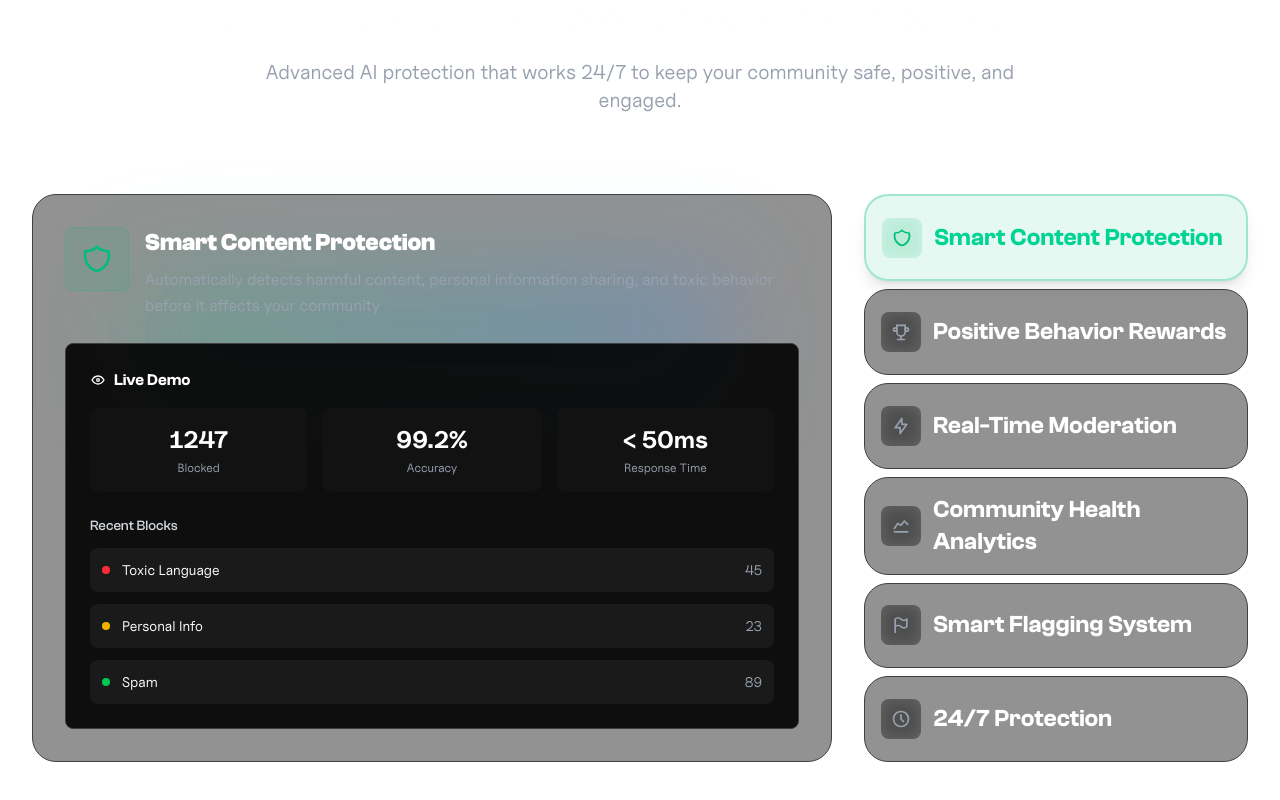
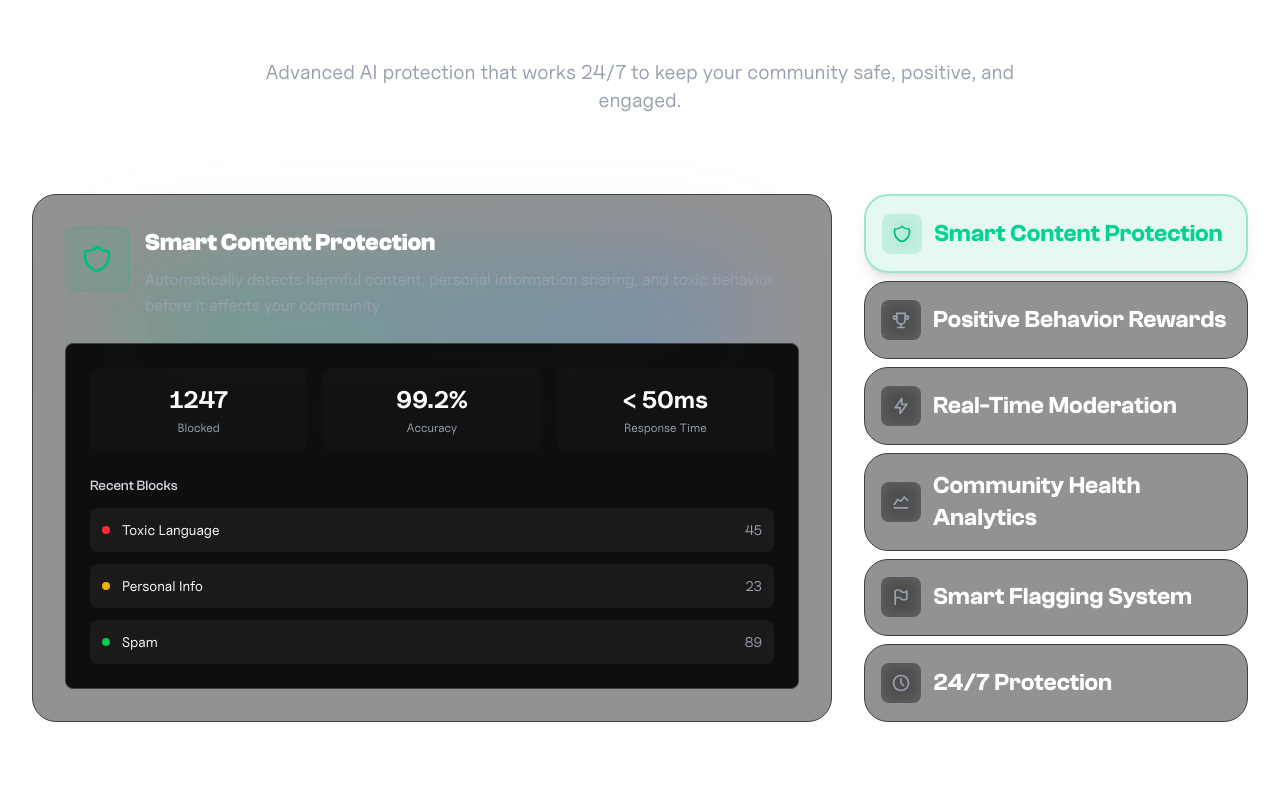
Before and after one commit to katjpg/bloom-ai-dashboard, a Next.js app in the folder landing/: page / in a window 1280 px wide. Shown: the part 2338-3138 px from the top of the page. Built offline with nearby package versions, Linux system fonts and the light colour scheme.

Commit message:
main feature card styling

```diff
--- a/landing/src/components/main-features/feature-demos/analytics-demo.tsx
+++ b/landing/src/components/main-features/feature-demos/analytics-demo.tsx
@@ -41,13 +41,6 @@ export function AnalyticsDemo({ feature, animateIn }: AnalyticsDemoProps) {
 
       {/* Feature Demo */}
       <div className="bg-black/90 rounded-lg border border-neutral-700 p-6">
-        <h4
-          className="text-white font-semibold mb-4 flex items-center gap-2"
-          style={{ fontFamily: 'var(--font-clash-grotesk)' }}
-        >
-          <IconEye className="w-4 h-4" />
-          Live Demo
-        </h4>
 
         <div className="space-y-6">
           {/* Stats Grid */}
--- a/landing/src/components/main-features/feature-demos/flagging-demo.tsx
+++ b/landing/src/components/main-features/feature-demos/flagging-demo.tsx
@@ -41,13 +41,6 @@ export function FlaggingDemo({ feature, animateIn }: FlaggingDemoProps) {
 
       {/* Feature Demo */}
       <div className="bg-black/90 rounded-lg border border-neutral-700 p-6">
-        <h4
-          className="text-white font-semibold mb-4 flex items-center gap-2"
-          style={{ fontFamily: 'var(--font-clash-grotesk)' }}
-        >
-          <IconEye className="w-4 h-4" />
-          Live Demo
-        </h4>
 
         <div className="space-y-6">
           {/* Stats Grid */}
--- a/landing/src/components/main-features/feature-demos/moderation-demo.tsx
+++ b/landing/src/components/main-features/feature-demos/moderation-demo.tsx
@@ -41,13 +41,6 @@ export function ModerationDemo({ feature, animateIn }: ModerationDemoProps) {
 
       {/* Feature Demo */}
       <div className="bg-black/90 rounded-lg border border-neutral-700 p-6">
-        <h4
-          className="text-white font-semibold mb-4 flex items-center gap-2"
-          style={{ fontFamily: 'var(--font-clash-grotesk)' }}
-        >
-          <IconEye className="w-4 h-4" />
-          Live Demo
-        </h4>
 
         <div className="space-y-6">
           {/* Stats Grid */}
--- a/landing/src/components/main-features/feature-demos/monitoring-demo.tsx
+++ b/landing/src/components/main-features/feature-demos/monitoring-demo.tsx
@@ -41,13 +41,6 @@ export function MonitoringDemo({ feature, animateIn }: MonitoringDemoProps) {
 
       {/* Feature Demo */}
       <div className="bg-black/90 rounded-lg border border-neutral-700 p-6">
-        <h4
-          className="text-white font-semibold mb-4 flex items-center gap-2"
-          style={{ fontFamily: 'var(--font-clash-grotesk)' }}
-        >
-          <IconEye className="w-4 h-4" />
-          Live Demo
-        </h4>
 
         <div className="space-y-6">
           {/* Stats Grid */}
--- a/landing/src/components/main-features/feature-demos/protection-demo.tsx
+++ b/landing/src/components/main-features/feature-demos/protection-demo.tsx
@@ -41,13 +41,6 @@ export function ProtectionDemo({ feature, animateIn }: ProtectionDemoProps) {
 
       {/* Feature Demo */}
       <div className="bg-black/90 rounded-lg border border-neutral-700 p-6">
-        <h4
-          className="text-white font-semibold mb-4 flex items-center gap-2"
-          style={{ fontFamily: 'var(--font-clash-grotesk)' }}
-        >
-          <IconEye className="w-4 h-4" />
-          Live Demo
-        </h4>
 
         <div className="space-y-6">
           {/* Stats Grid */}
--- a/landing/src/components/main-features/feature-demos/rewards-demo.tsx
+++ b/landing/src/components/main-features/feature-demos/rewards-demo.tsx
@@ -41,13 +41,6 @@ export function RewardsDemo({ feature, animateIn }: RewardsDemoProps) {
 
       {/* Feature Demo */}
       <div className="bg-black/90 rounded-lg border border-neutral-700 p-6">
-        <h4
-          className="text-white font-semibold mb-4 flex items-center gap-2"
-          style={{ fontFamily: 'var(--font-clash-grotesk)' }}
-        >
-          <IconEye className="w-4 h-4" />
-          Live Demo
-        </h4>
 
         <div className="space-y-6">
           {/* Stats Grid */}
--- a/landing/src/components/main-features/index.tsx
+++ b/landing/src/components/main-features/index.tsx
@@ -66,9 +66,9 @@ const features: Feature[] = [
         engagement: "+32%"
       },
       leaderboard: [
-        { name: "HelperPro99", points: 2840, badge: "Community Champion" },
-        { name: "KindGamer23", points: 2156, badge: "Support Star" },
-        { name: "TeamPlayer", points: 1923, badge: "Positive Voice" }
+        { name: "HelperPro99", points: 2840, badge: "Bloom MVP" },
+        { name: "KindGamer23", points: 2156, badge: "Bloom MVP" },
+        { name: "TeamPlayer", points: 1923, badge: "Bloom MVP" }
       ]
     }
   },
```
